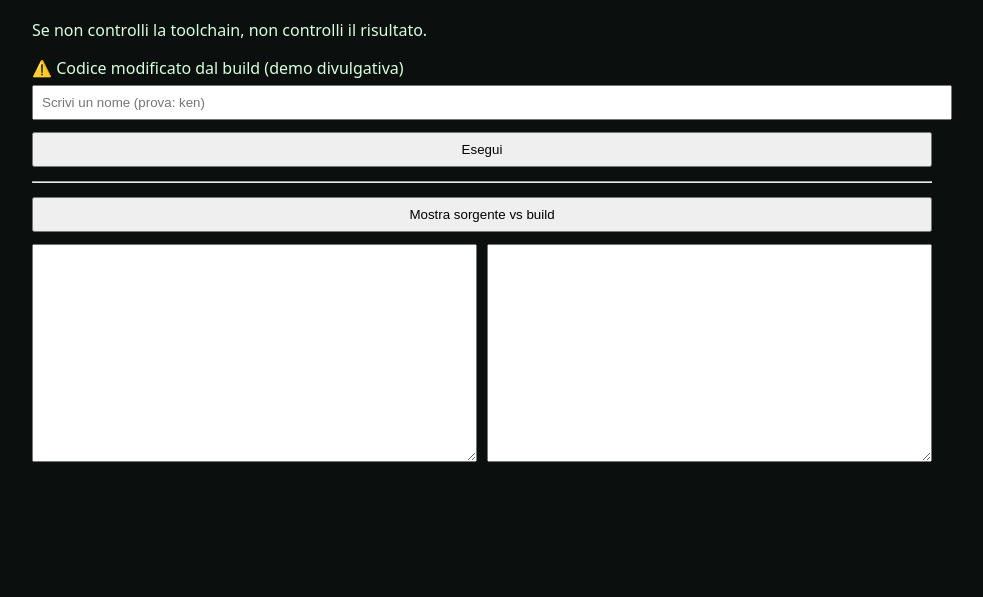
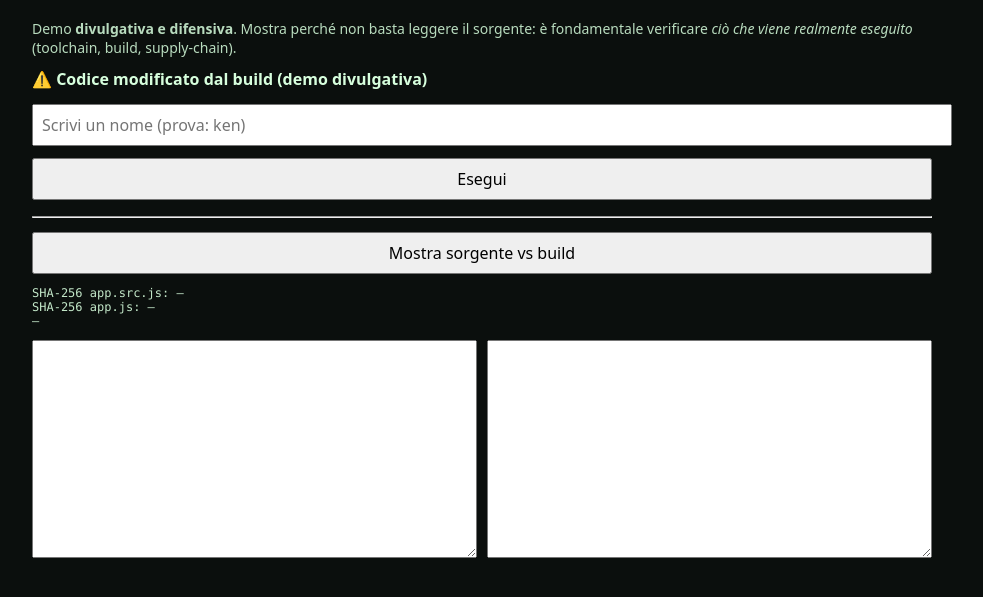
Before and after one commit to pezzaliapp/trusting-trust-pwa, a plain HTML site: page index.html in a window 1280 px wide. Shown: the part 87-684 px from the top of the page, without its empty margins (158-1141 px from the left). Drawn offline with Linux system fonts and the light colour scheme.

Commit message:
Update index.html

```diff
--- a/index.html
+++ b/index.html
@@ -7,19 +7,60 @@
   <link rel="manifest" href="manifest.webmanifest">
   <meta name="theme-color" content="#0b0f0d">
   <style>
-    body { background:#0b0f0d; color:#d7ffdd; font-family:system-ui; margin:0; }
-    .wrap { max-width:900px; margin:auto; padding:20px; }
-    input, button, textarea { width:100%; margin:6px 0; padding:8px; }
-    textarea { height:200px; font-family:monospace; }
-    .row { display:flex; gap:10px; }
-    .row > * { flex:1; }
+    body {
+      background:#0b0f0d;
+      color:#d7ffdd;
+      font-family:system-ui;
+      margin:0;
+    }
+    .wrap {
+      max-width:900px;
+      margin:auto;
+      padding:20px;
+    }
+    input, button, textarea {
+      width:100%;
+      margin:6px 0;
+      padding:8px;
+      font:inherit;
+    }
+    textarea {
+      height:200px;
+      font-family: ui-monospace, Menlo, Monaco, Consolas, monospace;
+    }
+    .row {
+      display:flex;
+      gap:10px;
+    }
+    .row > * {
+      flex:1;
+    }
+    #status {
+      margin:8px 0;
+      font-weight:600;
+    }
+    .note {
+      opacity:.85;
+      line-height:1.4;
+      font-size:14px;
+      margin-bottom:10px;
+    }
+    .hash {
+      font-family: ui-monospace, Menlo, Monaco, Consolas, monospace;
+      font-size:12px;
+      opacity:.9;
+      margin:6px 0;
+    }
   </style>
 </head>
 <body>
   <div class="wrap">
     <h1>Trusting Trust – Demo</h1>
-    <p>
-      Se non controlli la toolchain, non controlli il risultato.
+
+    <p class="note">
+      Demo <strong>divulgativa e difensiva</strong>.
+      Mostra perché non basta leggere il sorgente: è fondamentale verificare
+      <em>ciò che viene realmente eseguito</em> (toolchain, build, supply-chain).
     </p>
 
     <div id="status"></div>
@@ -27,11 +68,18 @@
     <input id="name" placeholder="Scrivi un nome (prova: ken)" />
     <button id="run">Esegui</button>
 
-    <div id="out"></div>
+    <div id="out" class="note"></div>
 
     <hr />
 
     <button id="show">Mostra sorgente vs build</button>
+
+    <div class="hash">
+      <div>SHA-256 app.src.js: <span id="hashSrc">–</span></div>
+      <div>SHA-256 app.js: <span id="hashBuilt">–</span></div>
+      <div id="hashNote">–</div>
+    </div>
+
     <div class="row">
       <textarea id="src" readonly></textarea>
       <textarea id="built" readonly></textarea>
@@ -39,7 +87,9 @@
   </div>
 
   <script>
-    if ("serviceWorker" in navigator) navigator.serviceWorker.register("sw.js");
+    if ("serviceWorker" in navigator) {
+      navigator.serviceWorker.register("sw.js");
+    }
   </script>
   <script src="app.js"></script>
 </body>
```
